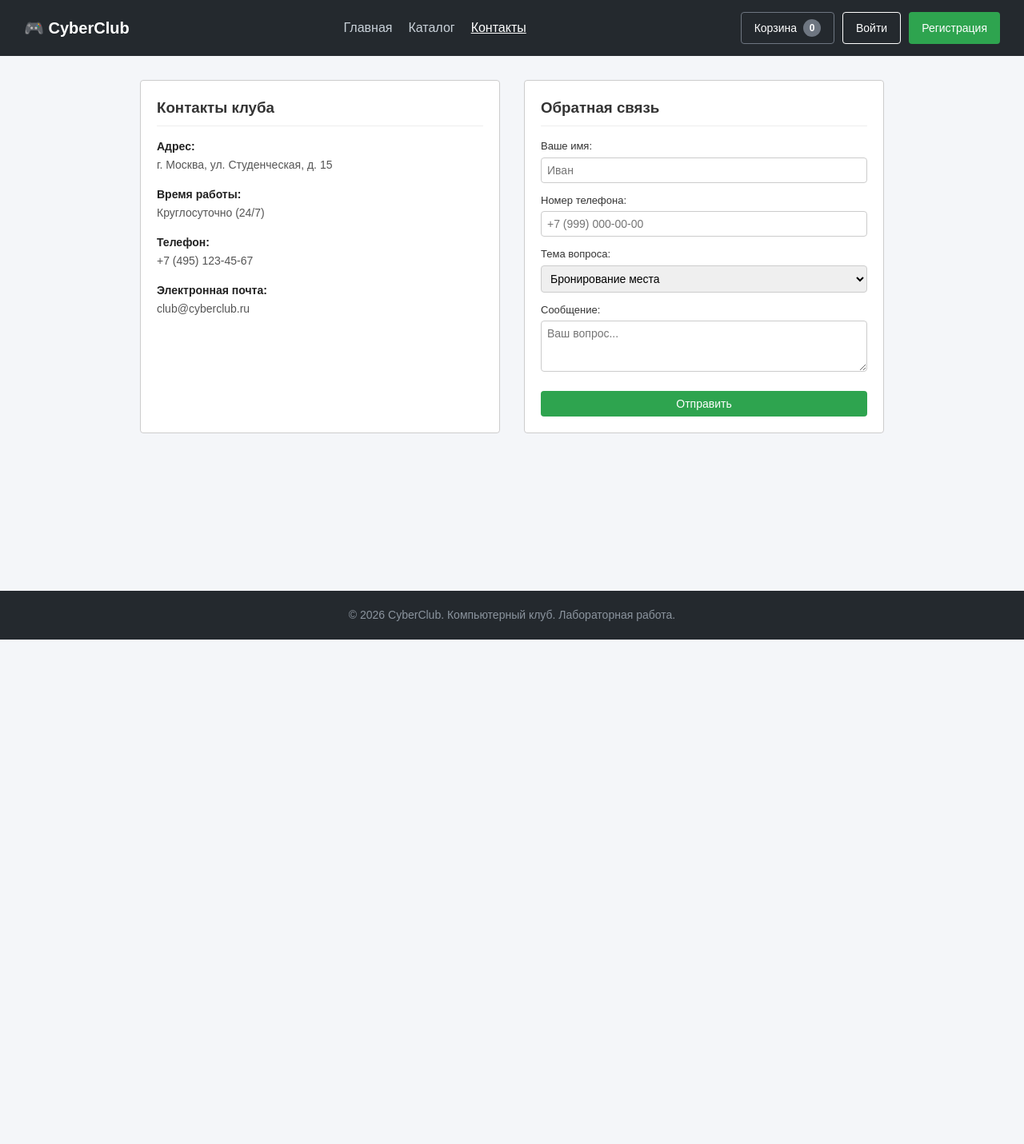
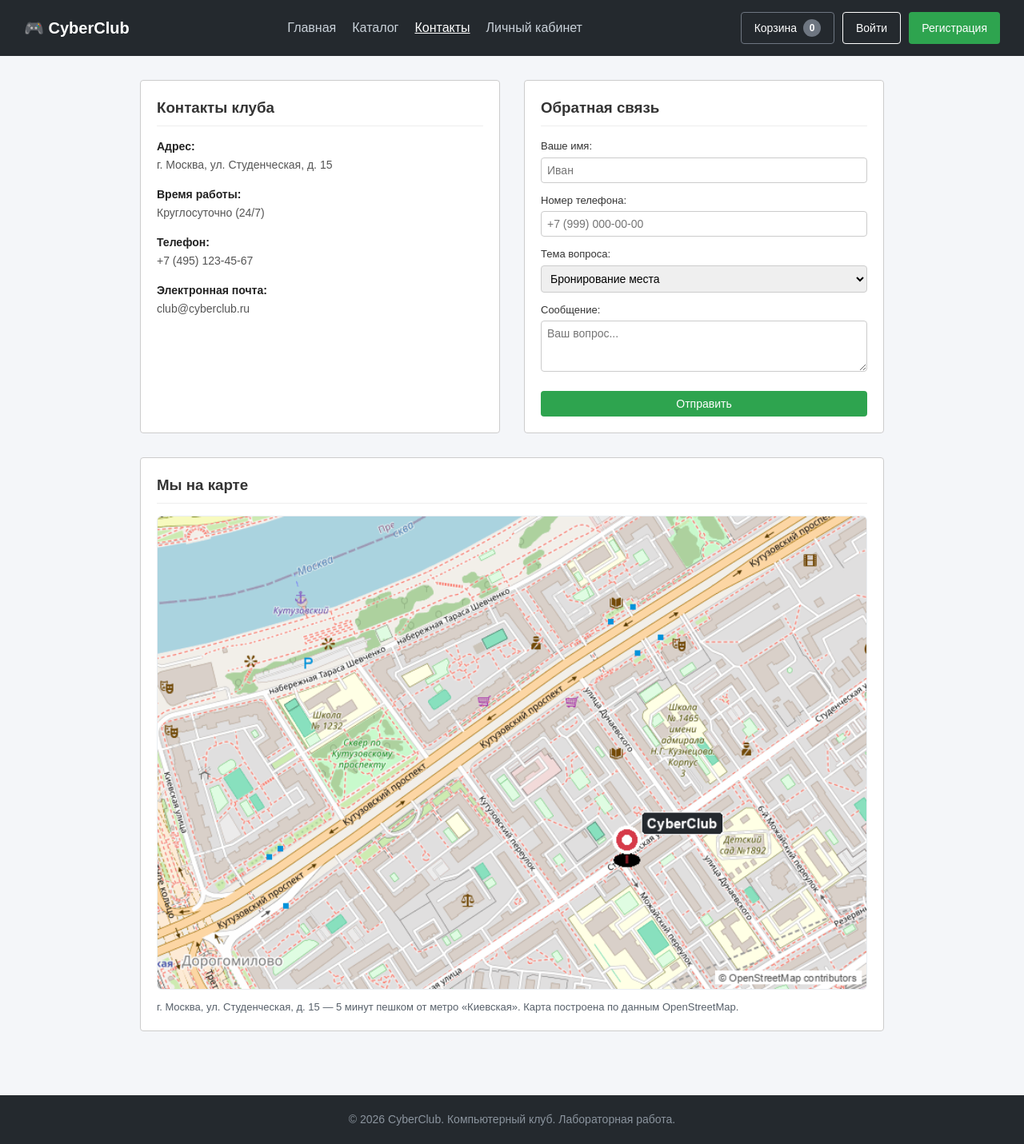
Before and after one commit to Djerbbb/cyber-club, a Node server app: page /contacts in a window 1280 px wide. Shown: the whole page at 80% size. Before the commit the page ends 800 px from the top, so only its background shows below. Run offline with Node 20, Linux system fonts and the light colour scheme; data that the repository does not hold is empty.

Commit message:
feat: карта проезда на странице контактов
Добавлена карта OpenStreetMap с отметкой клуба и подпись с адресом.

```diff
--- a/views/contacts.ejs
+++ b/views/contacts.ejs
@@ -14,6 +14,7 @@
       <li><a href="/">Главная</a></li>
       <li><a href="/catalog">Каталог</a></li>
       <li><a href="/contacts" class="active">Контакты</a></li>
+      <li><a href="/account">Личный кабинет</a></li>
     </ul>
     <div class="auth-buttons">
       <a href="/cart" class="btn btn-cart">Корзина <span class="cart-count" id="cartCount">0</span></a>
@@ -76,6 +77,15 @@
         </form>
       </div>
     </div>
+
+    <section class="contacts-map">
+      <h3>Мы на карте</h3>
+      <img src="/img/map.png" alt="Карта проезда: г. Москва, ул. Студенческая, д. 15">
+      <p class="map-note">
+        г. Москва, ул. Студенческая, д. 15 — 5 минут пешком от метро «Киевская».
+        Карта построена по данным OpenStreetMap.
+      </p>
+    </section>
   </main>
 
   <%- include('partials/auth-modals') %>
```
Also changed, not shown: public/img/map.png (added).
